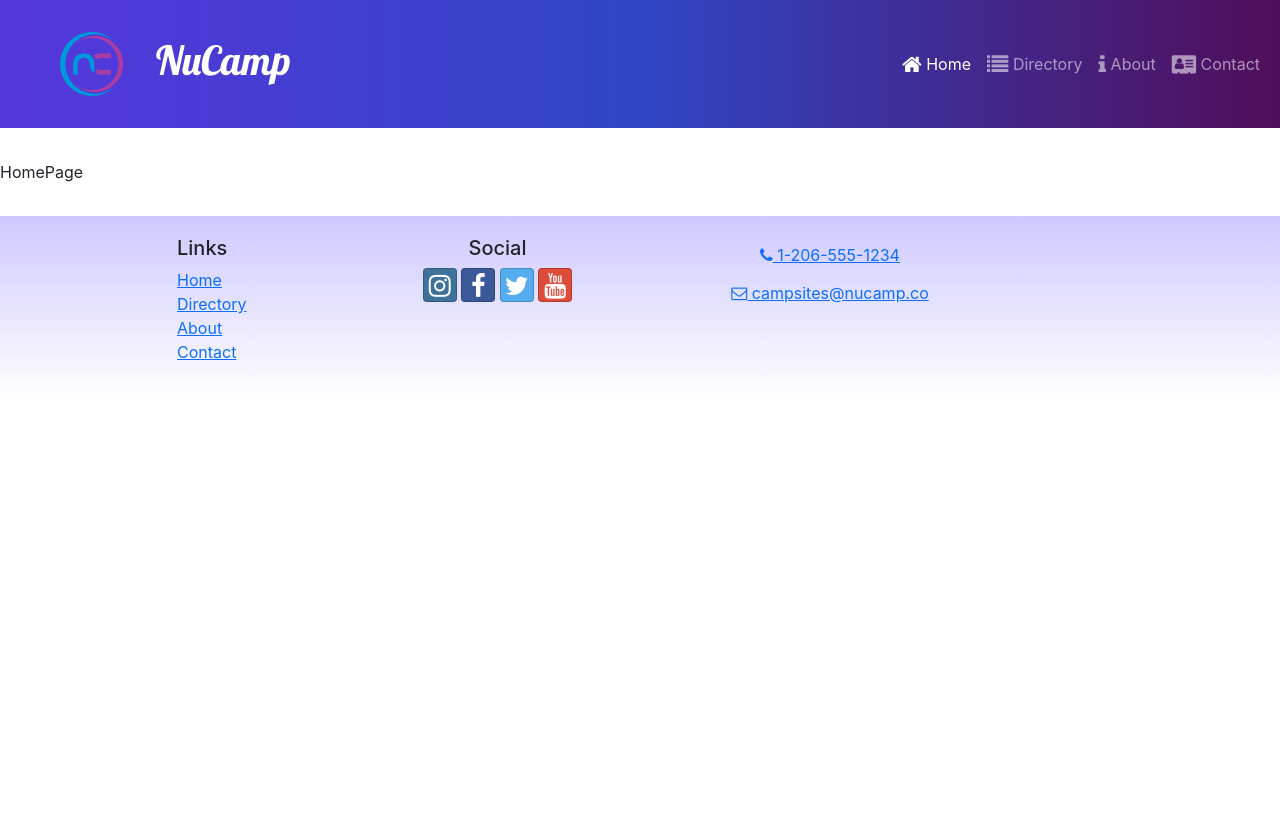
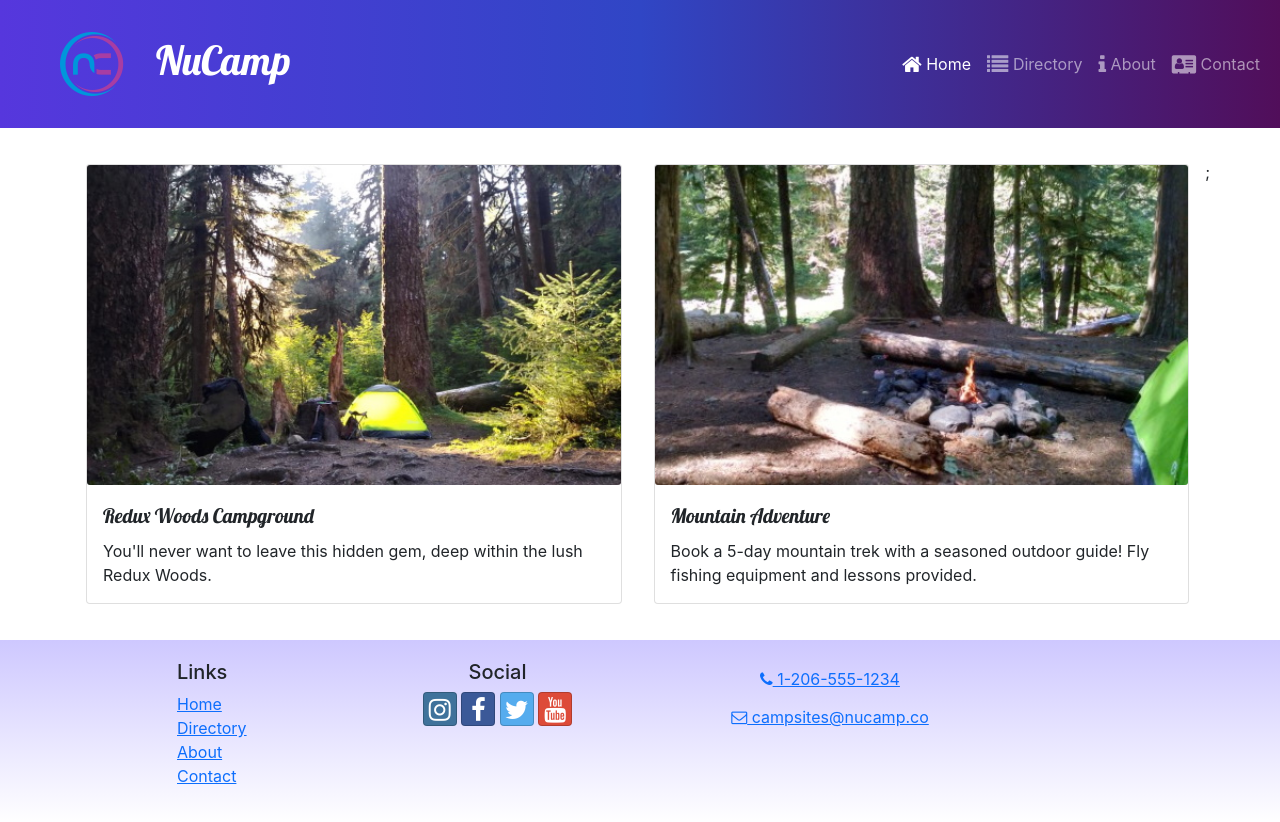
Before and after one commit to azizakbarov/nucampsite-demo, a React (Create React App) app: page / in a window 1280 px wide. Before the commit the page ends 800 px from the top, so only its background shows below. Built offline with nearby package versions, Linux system fonts and the light colour scheme.

Commit message:
HomePage Display

```diff
--- a/src/features/campsites/campsitesSlice.js
+++ b/src/features/campsites/campsitesSlice.js
@@ -11,3 +11,7 @@
 export const selectCampsiteById = (id) => {
     return CAMPSITES.find((campsite) => campsite.id === id);
 }
+
+export const selectFeaturedCampsite = () => {
+    return CAMPSITES.find((campsite) => campsite.featured)
+}
--- /dev/null
+++ b/src/features/display/DisplayCard.js
@@ -0,0 +1,17 @@
+import { Card, CardImg, CardText, CardBody, CardTitle} from 'reactstrap';
+
+const DisplayCard = ({ item }) =>{
+    const {image, name, description } = item;
+
+    return (
+        <Card>
+            <CardImg src={image} alt={name} />
+            <CardBody>
+                <CardTitle>{name}</CardTitle>
+                <CardText>{description}</CardText>
+            </CardBody>
+        </Card>
+    );
+};
+
+export default DisplayCard;
--- /dev/null
+++ b/src/features/display/DisplayList.js
@@ -0,0 +1,22 @@
+import { Col, Row } from 'reactstrap';
+import DisplayCard from './DisplayCard';
+import { selectFeaturedCampsite } from '../campsites/campsitesSlice';
+import { selectFeaturedPromotion } from '../promotions/promotionsSlice';
+
+const DisplayList =()=> {
+    const items = [selectFeaturedCampsite(), selectFeaturedPromotion()];
+
+    return (
+        <Row>
+            {items.map((item, idx) =>{
+                return (
+                    <Col md className='m-1' key={idx}>
+                        <DisplayCard item={item}/>
+                    </Col>
+                );
+            })};
+        </Row>
+    )
+}
+
+export default DisplayList;
--- /dev/null
+++ b/src/features/promotions/promotionsSlice.js
@@ -0,0 +1,5 @@
+import { PROMOTIONS} from '../../app/shared/PROMOTIONS';
+
+export const selectFeaturedPromotion = () => {
+    return PROMOTIONS.find((promotion) => promotion.featured);
+}
--- a/src/pages/HomePages.js
+++ b/src/pages/HomePages.js
@@ -1,7 +1,11 @@
+import {Container } from 'reactstrap';
+import DisplayList from '../features/display/DisplayList';
 
 const HomePage = () => {
     return (
-        <div> HomePage</div>
+        <Container>
+            <DisplayList />
+        </Container>
     )
 }
 
```
